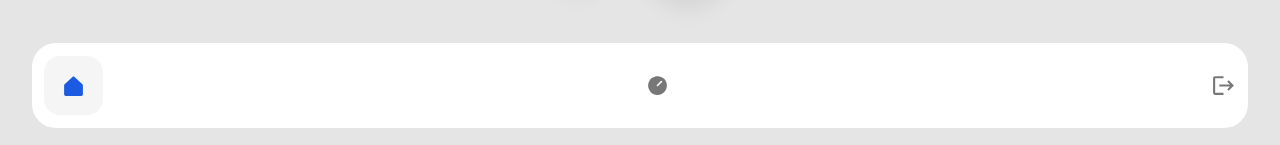
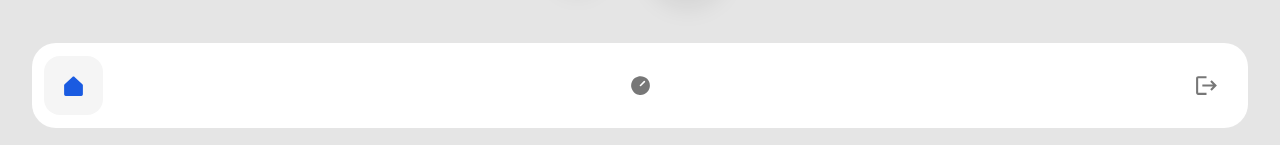
Before and after one commit to gabi04/greenrun2.0, a React (Create React App) app: page / in a window 1280 px wide. Shown: the part 652-797 px from the top of the page. Built offline with nearby package versions, Linux system fonts and the light colour scheme.

Commit message:
style: footer improve

```diff
--- a/src/Components/Footer/index.tsx
+++ b/src/Components/Footer/index.tsx
@@ -27,7 +27,9 @@ const Footer = () => {
       >
         <HistorySvg />
       </button>
-      <LogOut />
+      <button className="footer__btn">
+        <LogOut />
+      </button>
     </Footertyled>
   );
 };
```
